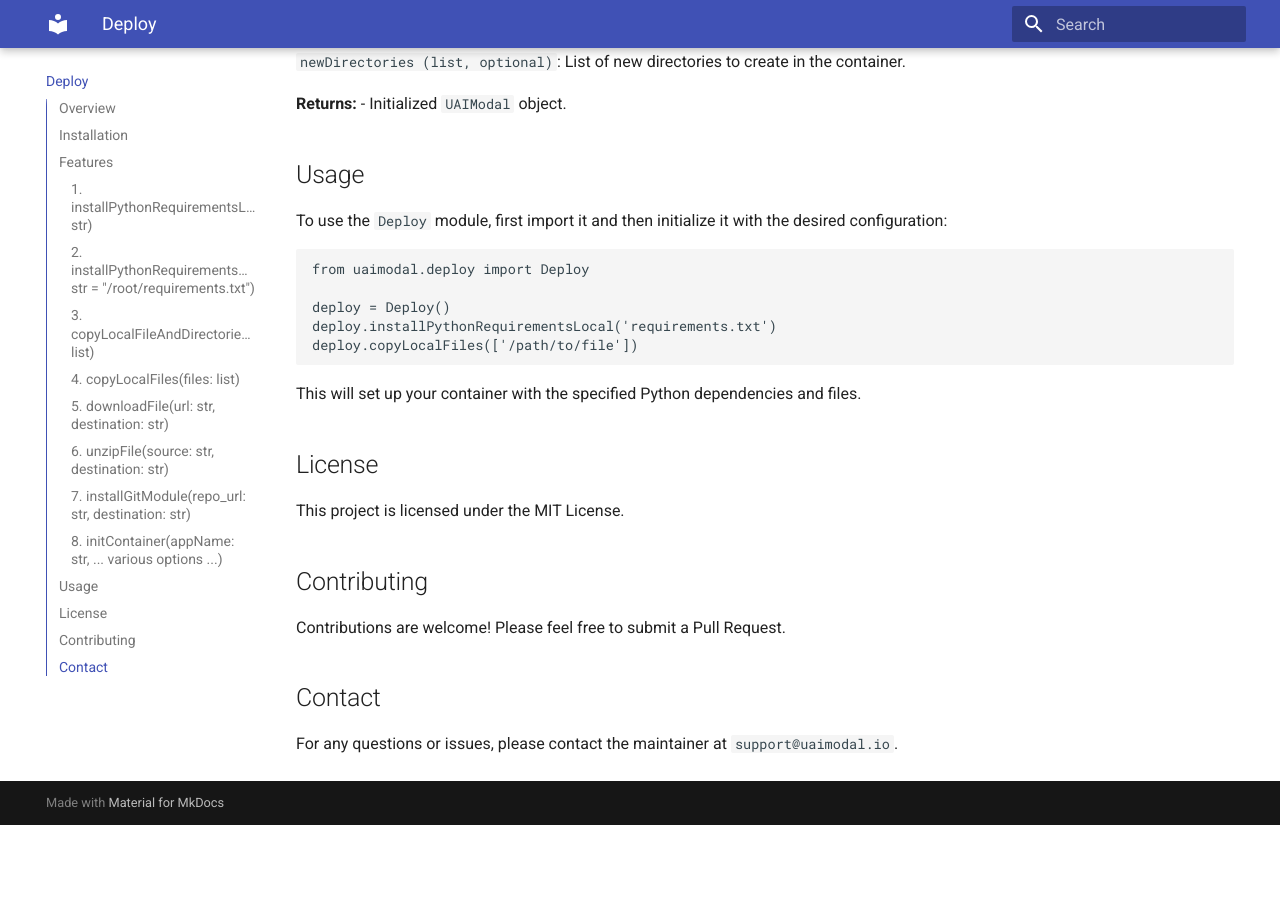
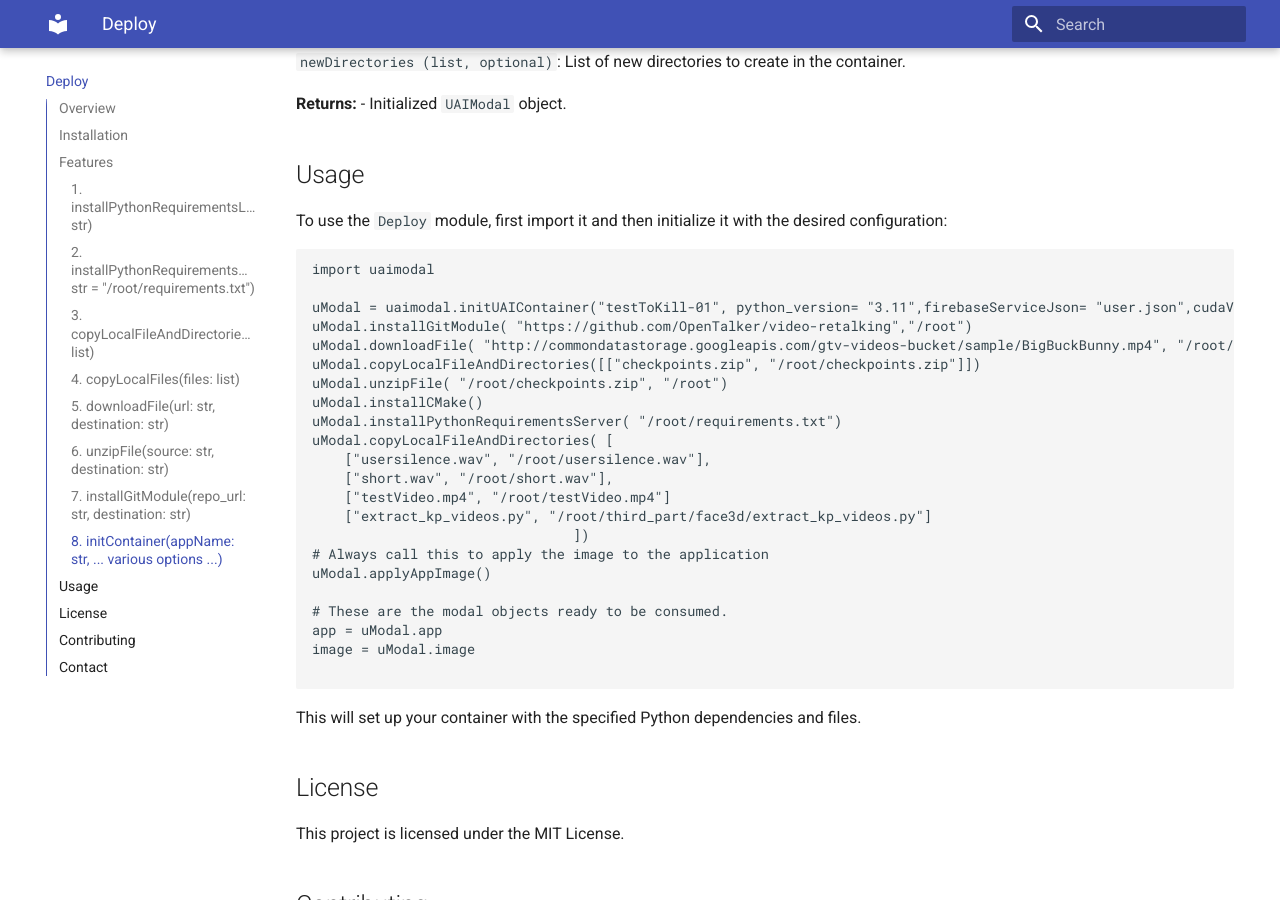
Before and after one commit to vltmedia/uaimodal, an MkDocs documentation site: the page built from docs/deploy.md, in a window 1280 px wide and 900 px high, scrolled down 2227 px. Built offline with MkDocs 1.6.1 and Material for MkDocs 9.7.7, drawn with Linux system fonts in a browser that asks for light colours; before the commit the page ends 3052 px from its top, so only the background shows below that.

````diff
--- a/docs/deploy.md
+++ b/docs/deploy.md
@@ -109,12 +109,30 @@ Initializes a container with the given parameters, including optional file downl
 
 To use the `Deploy` module, first import it and then initialize it with the desired configuration:
 
+
 ```python
-from uaimodal.deploy import Deploy
+import uaimodal
 
-deploy = Deploy()
-deploy.installPythonRequirementsLocal('requirements.txt')
-deploy.copyLocalFiles(['/path/to/file'])
+uModal = uaimodal.initUAIContainer("testToKill-01", python_version= "3.11",firebaseServiceJson= "user.json",cudaVersion=12.4, ffmpeg=True, newDirectories=["/root/datasets/input"])
+uModal.installGitModule( "https://github.com/OpenTalker/video-retalking","/root")
+uModal.downloadFile( "http://commondatastorage.googleapis.com/gtv-videos-bucket/sample/BigBuckBunny.mp4", "/root/BigBuckBunny.mp4" )
+uModal.copyLocalFileAndDirectories([["checkpoints.zip", "/root/checkpoints.zip"]])
+uModal.unzipFile( "/root/checkpoints.zip", "/root")
+uModal.installCMake()
+uModal.installPythonRequirementsServer( "/root/requirements.txt")
+uModal.copyLocalFileAndDirectories( [
+    ["usersilence.wav", "/root/usersilence.wav"],
+    ["short.wav", "/root/short.wav"],
+    ["testVideo.mp4", "/root/testVideo.mp4"]
+    ["extract_kp_videos.py", "/root/third_part/face3d/extract_kp_videos.py"]
+                                ])
+# Always call this to apply the image to the application
+uModal.applyAppImage()
+
+# These are the modal objects ready to be consumed.
+app = uModal.app
+image = uModal.image
+
 ```
 
 This will set up your container with the specified Python dependencies and files.
--- a/setup.cfg
+++ b/setup.cfg
@@ -1,6 +1,6 @@
 [metadata]
 name = uaimodal
-version = 1.0.3
+version = 1.0.4
 author = Justin Jaro
 author_email = info@uai.contact
 url = https://uai.software
--- a/setup.py
+++ b/setup.py
@@ -7,7 +7,7 @@ from setuptools import setup, find_packages
 # Setup file for uaimodal.py that requires socket and MediaItems.py and cv2
 #
 # setup(name='uaimodal', version='1.1', py_modules=['uaimodal'],long_description=open('README.md').read(), requires=['socket', 'MediaItems', 'cv2'])
-setup(name='uaimodal', version='1.0.3', py_modules=['uaimodal'], packages=find_packages(), url="https://github.com/vltmedia/uaimodal"
+setup(name='uaimodal', version='1.0.4', py_modules=['uaimodal'], packages=find_packages(), url="https://github.com/vltmedia/uaimodal"
       ,install_requires=["modal",
         ]
       )
````
Also changed, not shown: README.md (+21 -5 lines), 1 other file.
